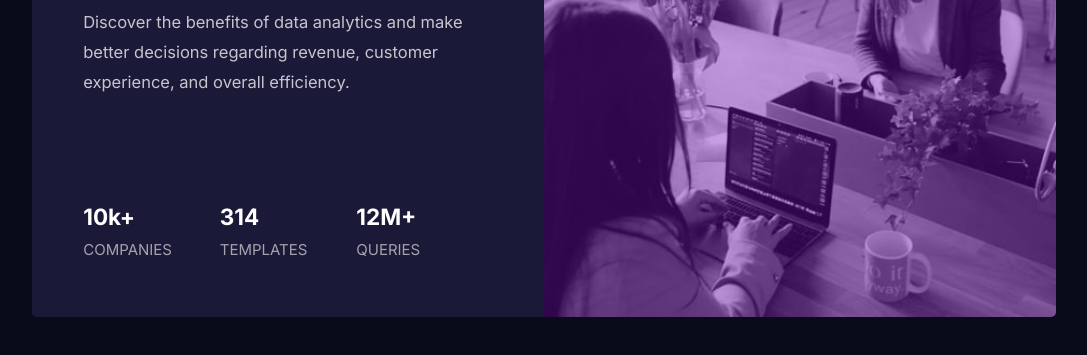
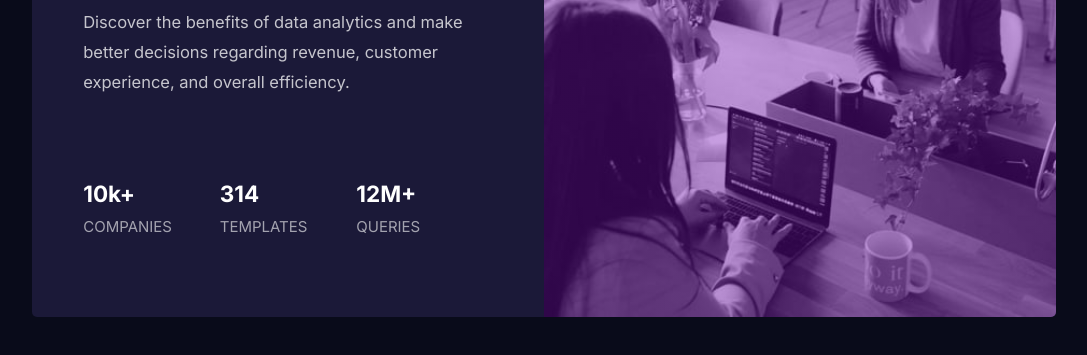
Before and after one commit to ganbnuray/stats-preview-card-component, a plain HTML site: page index.html in a window 1280 px wide. Shown: the part 323-678 px from the top of the page, without its empty margins (96-1183 px from the left). Drawn offline with Linux system fonts and the light colour scheme.

Commit message:
Update style.css

```diff
--- a/style.css
+++ b/style.css
@@ -71,7 +71,7 @@ body{
     display:grid;
     grid-template-columns: repeat(3,1fr);
     font-family: 'Inter',sans-serif;
-    padding-block-end:30px;
+    padding-block-end:60px;
     padding-block-start: 20px;
 }
 .stats h2{
```
